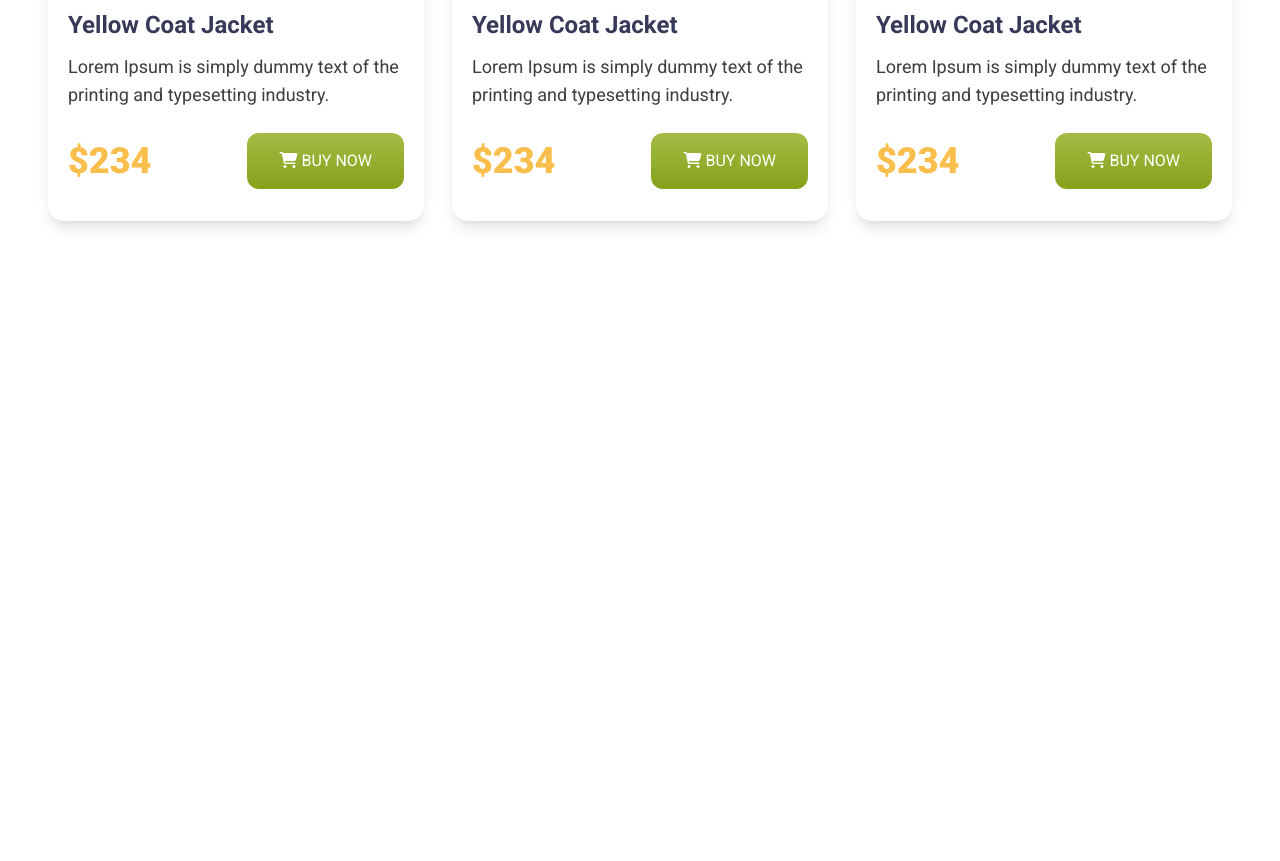
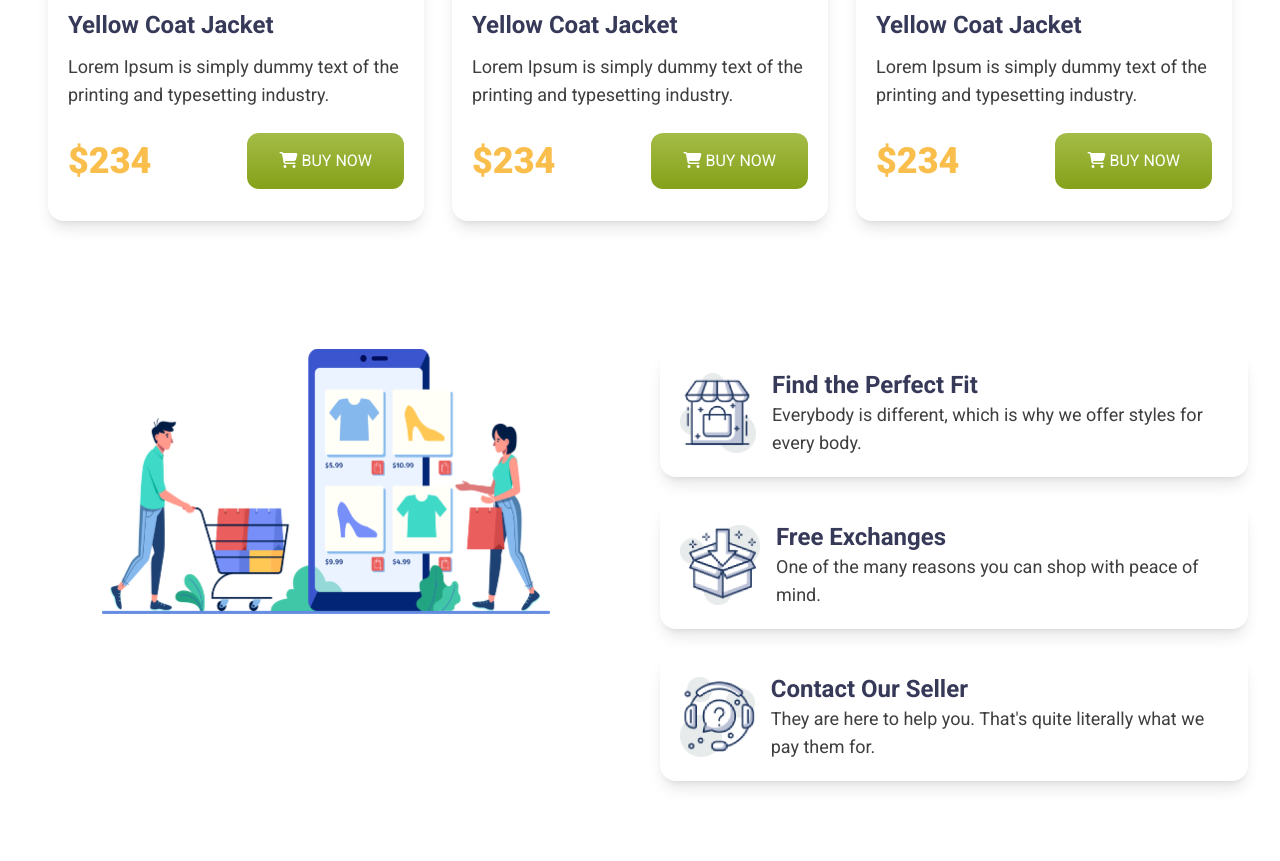
Before and after one commit to jonaedjoshim/penguin-fashion, a plain HTML site: page index.html in a window 1280 px wide. Shown: the part 2152-3013 px from the top of the page. Before the commit the page ends 2421 px from the top, so only its background shows below. Drawn offline with nearby package versions, Linux system fonts and the light colour scheme.

Commit message:
added last section

```diff
--- a/index.html
+++ b/index.html
@@ -209,6 +209,57 @@
                 </div>
             </div>
         </section>
+
+        <!-- another cards section -->
+
+        <section
+            class="max-w-7xl mx-auto px-6 lg:px-8 py-20 grid grid-cols-1 md:grid-cols-2 gap-6 md:gap-10 items-center">
+            <!--Image -->
+            <div class="flex justify-center mb-12 sm:mb-auto">
+                <img src="images/shopping.png" alt="" class="w-full max-w-md mx-auto">
+            </div>
+            <!-- Features -->
+            <div class="space-y-6">
+                <!-- card 1 -->
+                <div
+                    class="flex flex-col sm:flex-row items-center gap-3 md:gap-4 p-5 shadow-lg rounded-2xl text-center sm:text-left">
+                    <img src="icons/house.png" alt="" class="w-20 h-20">
+                    <div>
+                        <h3 class="roboto black text-2xl font-bold">Find the Perfect Fit</h3>
+                        <p class="roboto grey text-lg font-normal">
+                            Everybody is different, which is why we offer styles for every
+                            body.
+                        </p>
+                    </div>
+                </div>
+
+                <!-- card 2 -->
+                <div
+                    class="flex flex-col sm:flex-row items-center gap-3 md:gap-4 p-5 shadow-lg rounded-2xl text-center sm:text-left">
+                    <img src="icons/box.png" alt="" class="w-20 h-20">
+                    <div>
+                        <h3 class="roboto black text-2xl font-bold">Free Exchanges</h3>
+                        <p class="roboto grey text-lg font-normal">
+                            One of the many reasons you can shop with peace of mind.
+                        </p>
+                    </div>
+                </div>
+
+                <!-- card 3 -->
+                <div
+                    class="flex flex-col sm:flex-row items-center gap-3 md:gap-4 p-5 shadow-lg rounded-2xl text-center sm:text-left">
+                    <img src="icons/question.png" alt="" class="w-20 h-20">
+                    <div>
+                        <h3 class="roboto black text-2xl font-bold">Contact Our Seller</h3>
+                        <p class="roboto grey text-lg font-normal">
+                            They are here to help you. That's quite literally what we pay
+                            them for.
+                        </p>
+                    </div>
+                </div>
+            </div>
+        </section>
+
     </main>
 
 </body>
```
